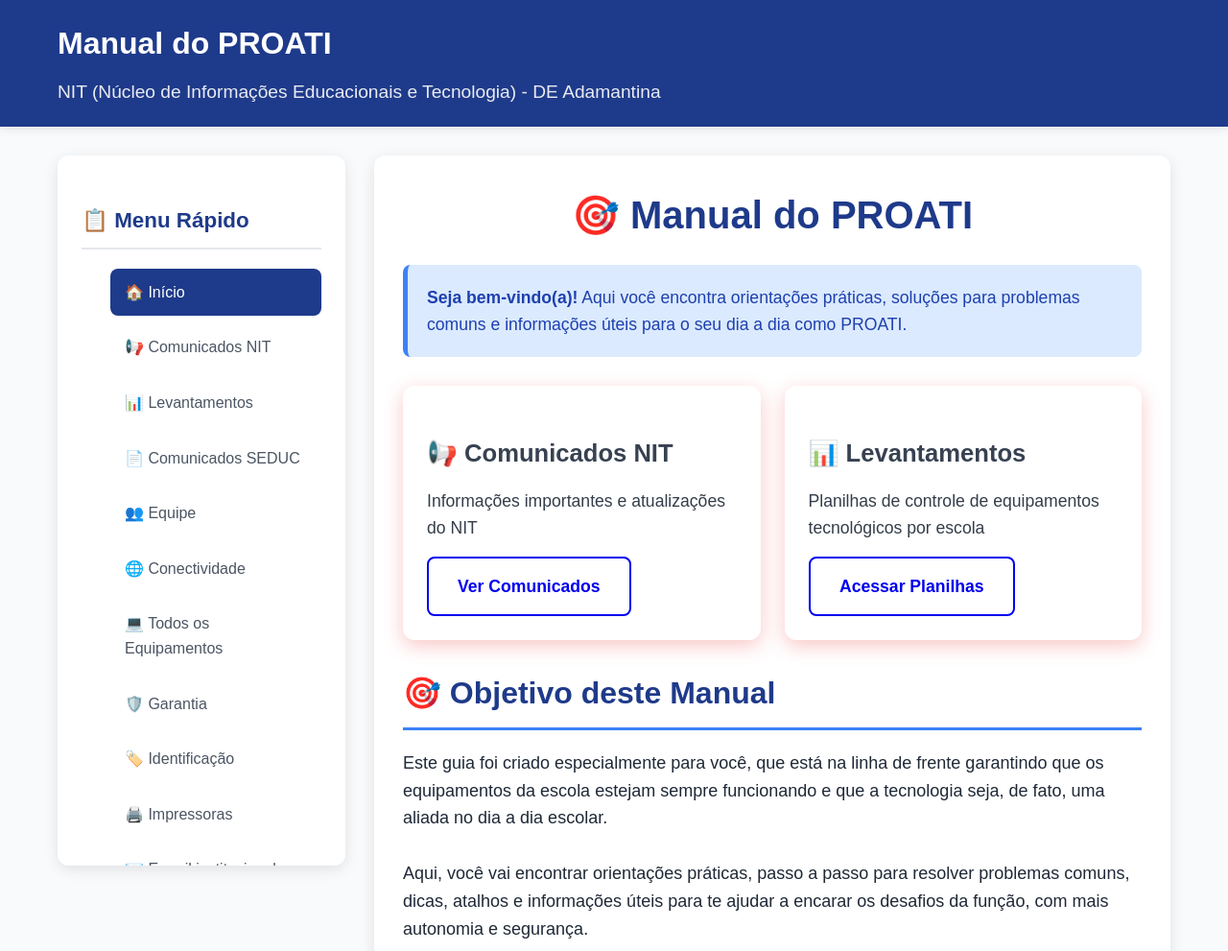
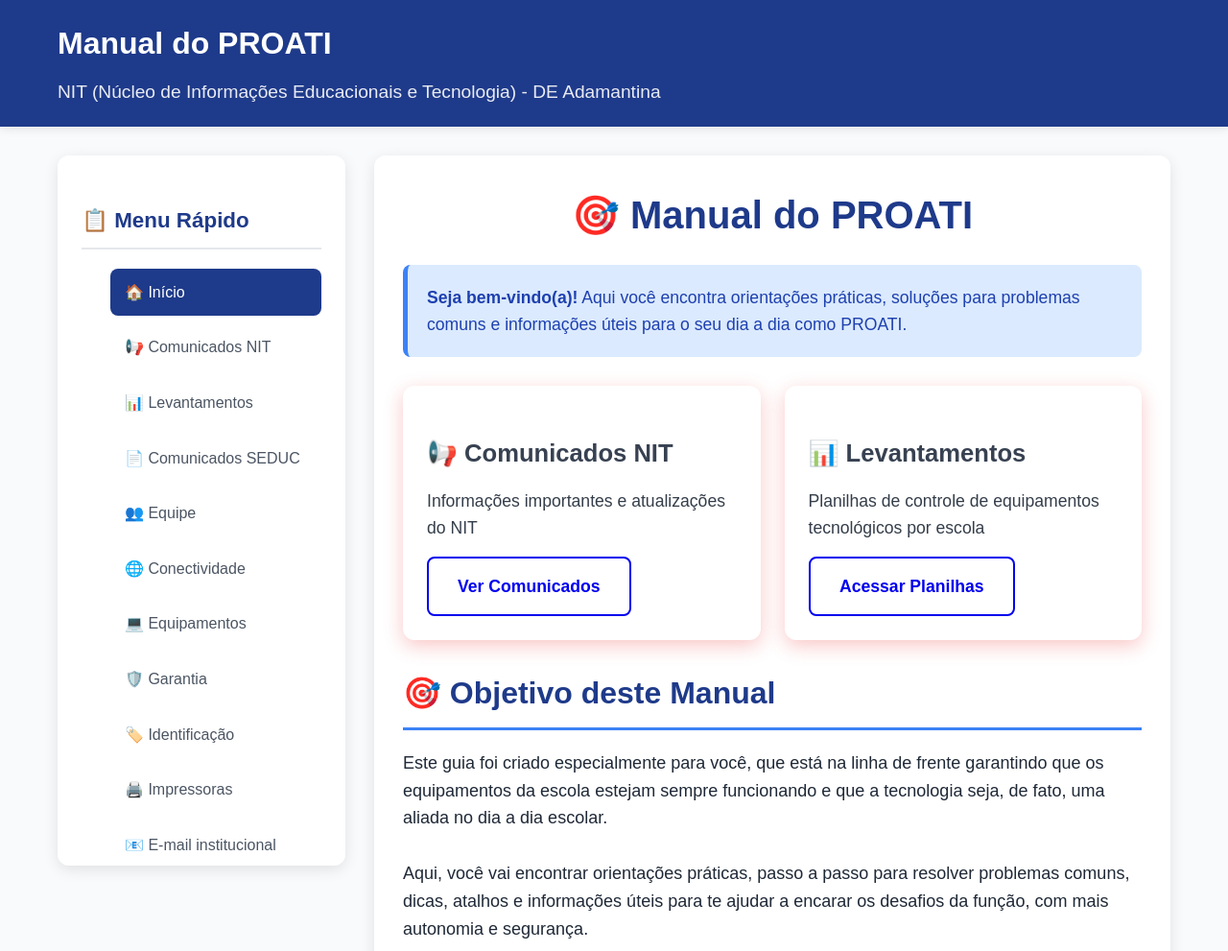
Before and after one commit to deadanit/manual_proati, a plain HTML site: page index.html in a window 1280 px wide. Shown: the top 991 px of the page at 96% size. Drawn offline with Linux system fonts and the light colour scheme.

Commit message:
correcao na sidebar

```diff
--- a/index.html
+++ b/index.html
@@ -34,7 +34,7 @@
                     <li><a href="#comunicados-seduc" data-page="comunicados-seduc">📄 Comunicados SEDUC</a></li>
                     <li><a href="#equipe" data-page="equipe">👥 Equipe</a></li>
                     <li><a href="#conectividade" data-page="conectividade">🌐 Conectividade</a></li>
-					<li><a href="#equipamentos" data-page="equipamentos">💻 Todos os Equipamentos</a></li>
+					<li><a href="#equipamentos" data-page="equipamentos">💻 Equipamentos</a></li>
                     <li><a href="#garantia" data-page="garantia">🛡️ Garantia</a></li>
                     <li><a href="#identificacao" data-page="identificacao">🏷️ Identificação</a></li>
                     <li><a href="#impressoras" data-page="impressoras">🖨️ Impressoras</a></li>
--- a/js/layout-template.js
+++ b/js/layout-template.js
@@ -19,7 +19,7 @@ class LayoutTemplate {
             { id: 'legislacao', title: '⚖️ Legislação', icon: '⚖️' },
             { id: 'sed-email', title: '📧 SED e E-mail', icon: '📧' },
             { id: 'suporte-remoto', title: '🔧 Suporte Remoto', icon: '🔧' },
-            { id: 'equipamentos', title: '💻 Todos os Equipamentos', icon: '💻' }
+            { id: 'equipamentos', title: '💻 Equipamentos', icon: '💻' }
         ];
     }
 
```
